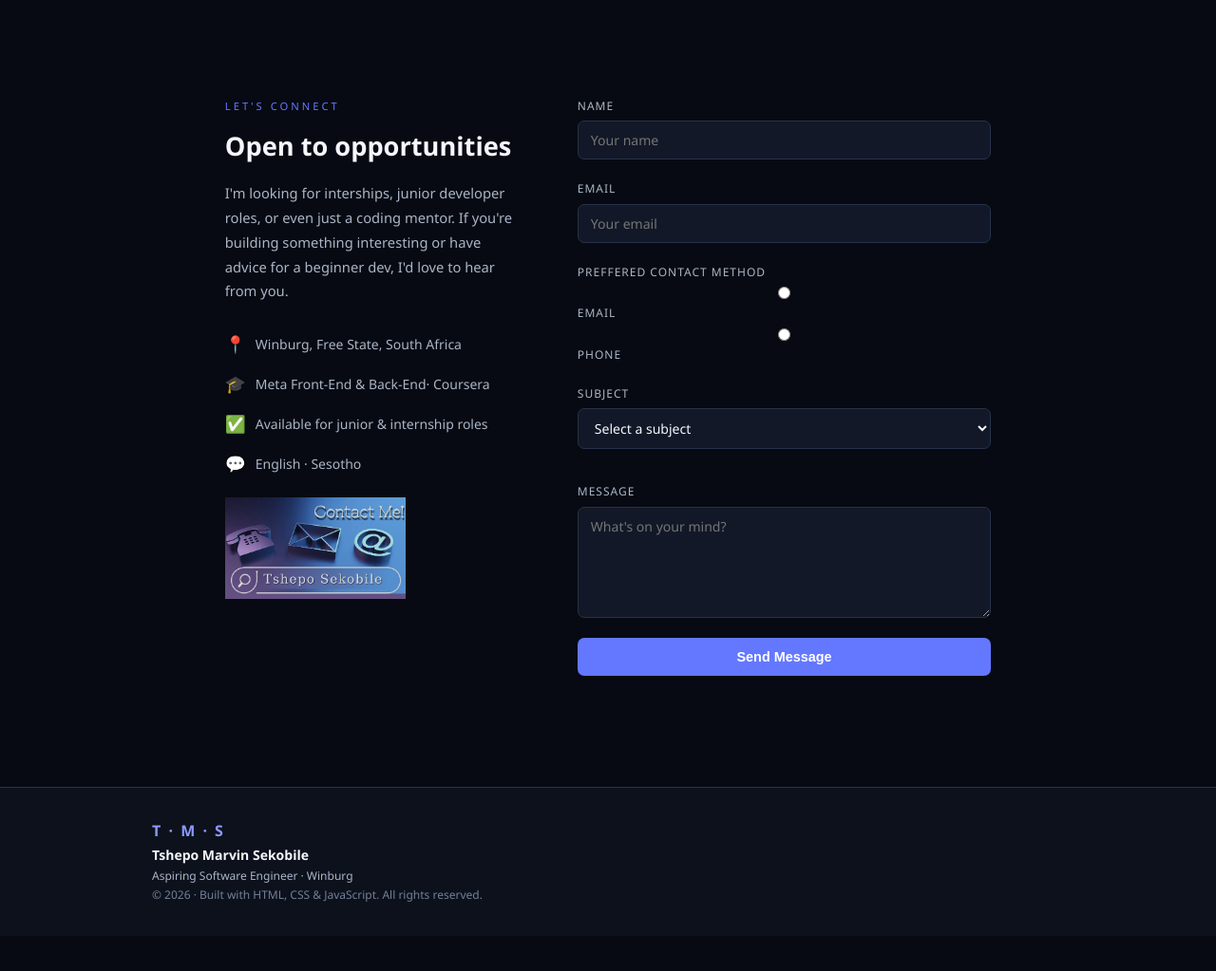
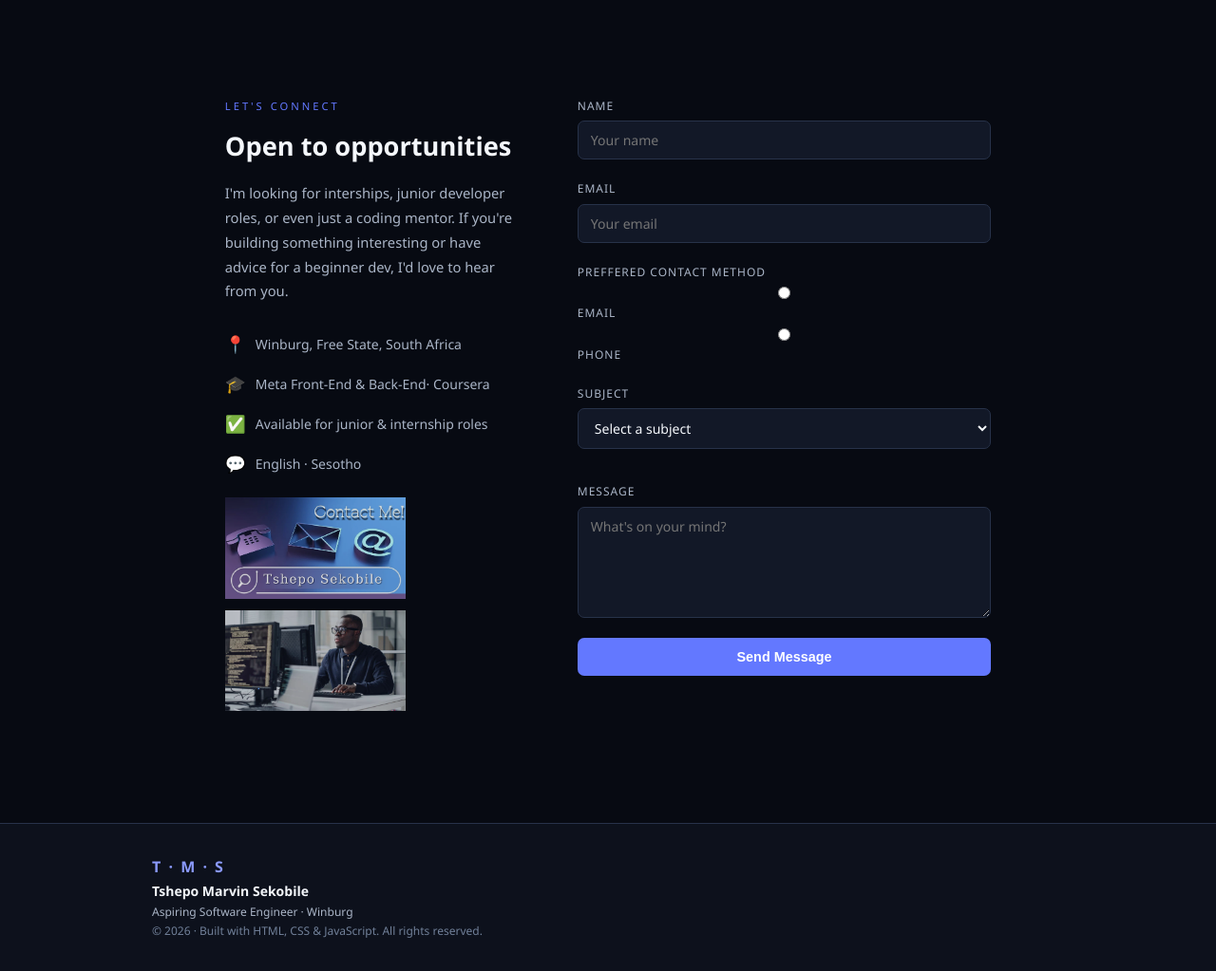
Before and after one commit to WhatAreWe77/Debug-Portfolio-Website, a plain HTML site: page contact.html in a window 1280 px wide. Shown: the part 60-1083 px from the top of the page at 95% size. Before the commit the page ends 1046 px from the top, so only its background shows below. Drawn offline with Linux system fonts and the light colour scheme.

Commit message:
updated the Contact

```diff
--- a/contact.html
+++ b/contact.html
@@ -35,6 +35,7 @@
                         <li><span class="cf-icon">&#128172;</span>English · Sesotho </li>
                     </ul>
                     <img class="contact-image" src="images/contact-us.jpg" alt="Contact Tshepo Sekobile">
+                    <img class="working-image" src="images/working-image.jpg" alt="Dev on call">
                 </div>
             </div>
             <form class="contact-form" id="contactForm">
```
